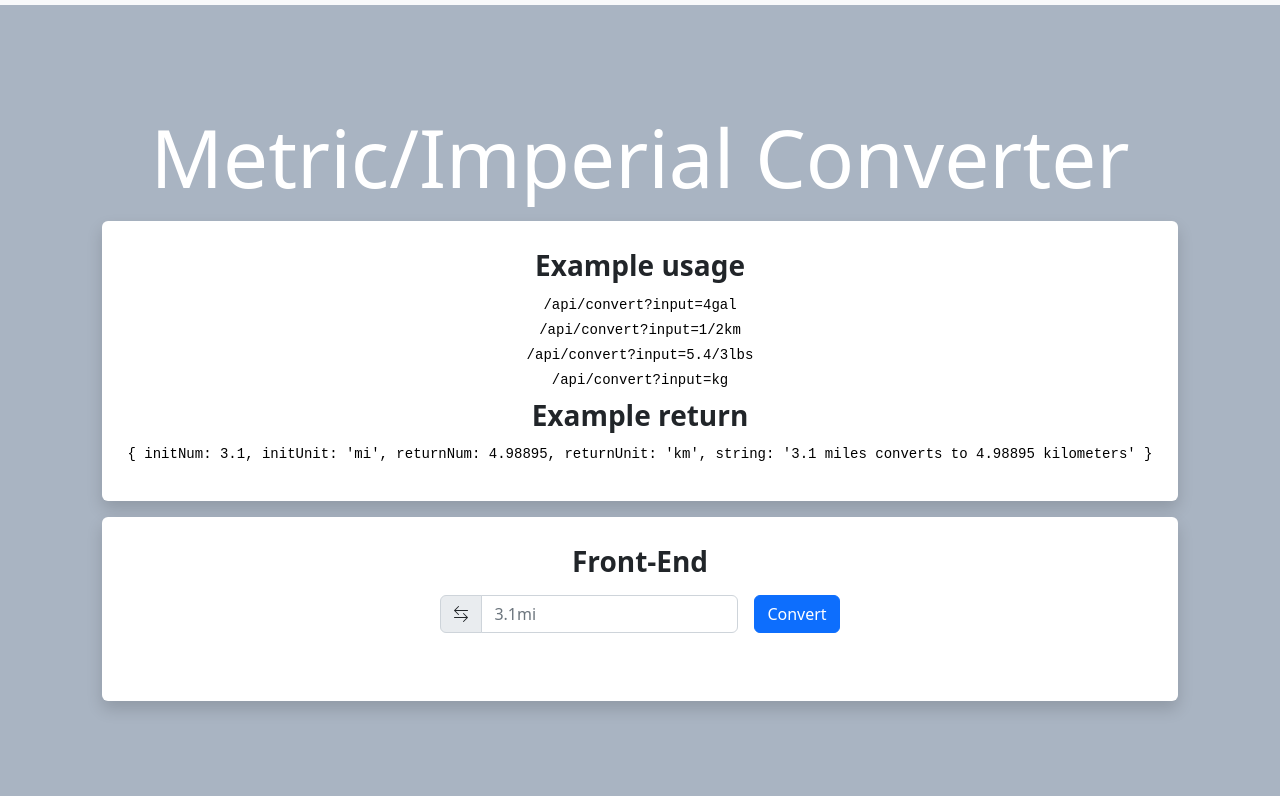
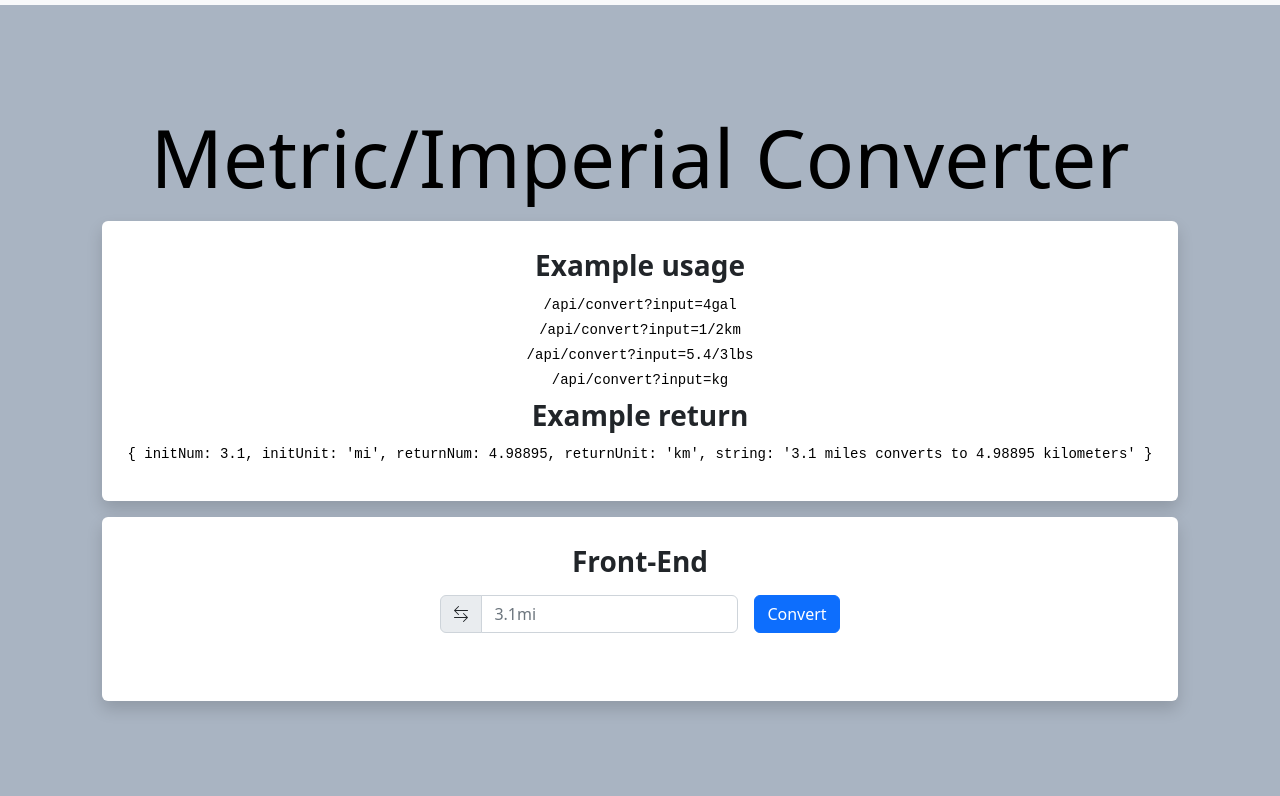
Before and after one commit to al-script/fcc-qa-metric-imperial-converter, a website: page views/index.html in a window 1280 px wide. Shown: the part 77-873 px from the top of the page. Drawn offline with nearby package versions, Linux system fonts and the light colour scheme; files that its build step writes are made by us from their sources.

Commit message:
Improve page title contrast: change to black

```diff
--- a/public/style.css
+++ b/public/style.css
@@ -1,17 +1,12 @@
-/* code {
-  background-color: whitesmoke;
-}
-
-section,
-header {
-  margin: 50px;
-}
- */
 /****** Main Styling ******/
 
 body {
   background-color: #a9b4c2;
   text-align: center;
+}
+
+.page-title {
+  color: black !important;
 }
 
 .display-1 {
--- a/views/index.html
+++ b/views/index.html
@@ -131,7 +131,7 @@
         <div class="container d-flex align-items-center justify-content-center">
           <div class="col-12 p-3">
             <div class="row p-3">
-              <div class="display-1">Metric/Imperial Converter</div>
+              <div class="display-1 page-title">Metric/Imperial Converter</div>
 
               <div class="card shadow p-1 gy-3">
                 <div class="card-body">
```
